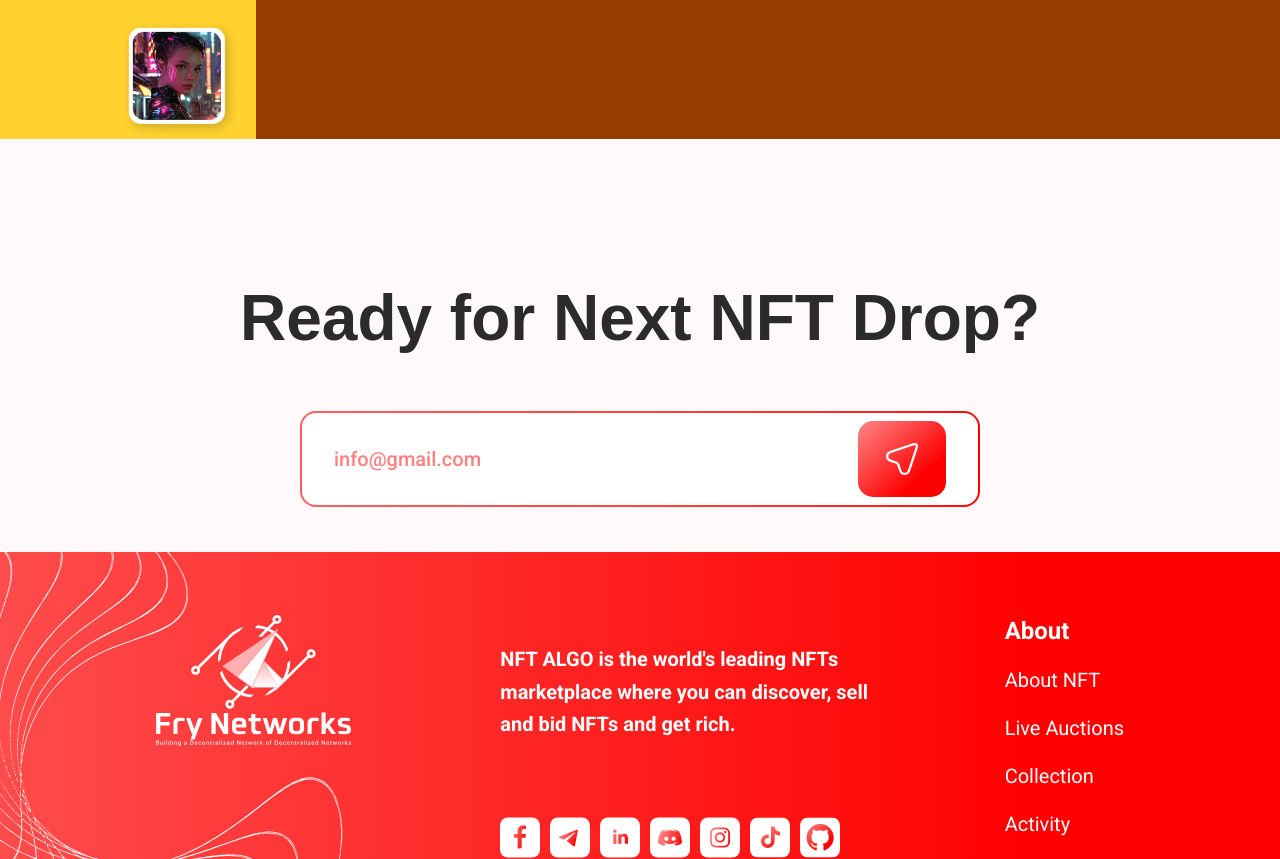
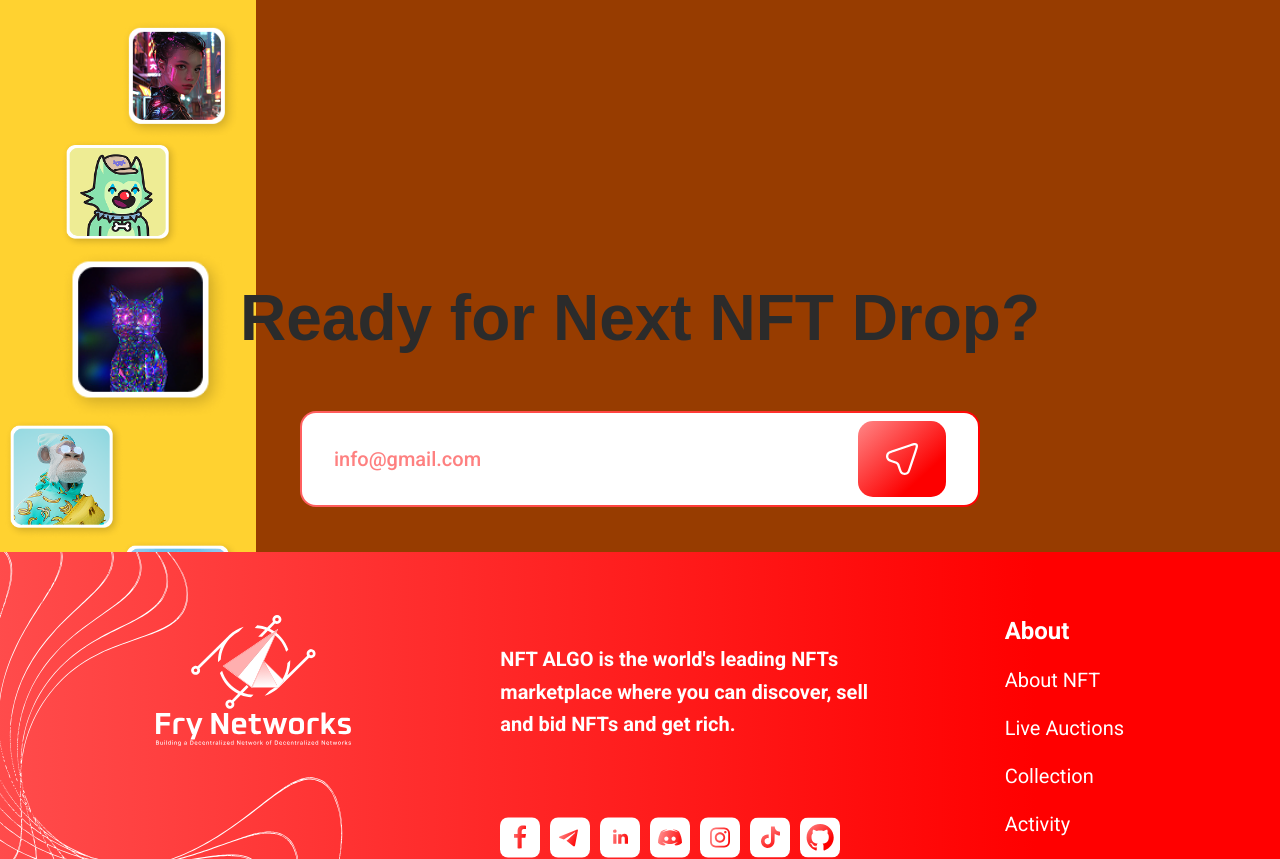
Before and after one commit to muznahrehman21/NFT, a React (Vite) app: page / in a window 1280 px wide. Shown: the part 6080-6939 px from the top of the page. Built offline with nearby package versions, Linux system fonts and the light colour scheme; a web font is replaced by a local one.

Commit message:
minor fixes

```diff
--- a/src/components/Imagination.jsx
+++ b/src/components/Imagination.jsx
@@ -7,12 +7,18 @@ function Imagination() {
         Turn Your Imagination Into Digital Asset
       </h1>
 
-      <div className="flex flex-col bg-amber-800 w-7xl">
+      <div className="bg-amber-800 w-7xl">
         <div className="flex flex-col gap-7 bg-amber-300 w-3xs">
           <img src="/im1.png" alt="" className="ml-15 w-[120px] h-[110px]" />
           <img src="/im2.png" alt="" className="ml-15 w-[170px] h-[170px]" />
           <img src="/im3.png" alt="" className="ml-1 w-[120px] h-[120px]" />
           <img src="/im4.png" alt="" className="ml-30 w-[120px] h-[120px]" />
+        </div>
+        <div className="gap-7 bg-amber-300 w-3xs">
+          <img src="/im5.png" alt="" className="ml-15 w-[120px] h-[110px]" />
+          <img src="/im6.png" alt="" className="ml-15 w-[170px] h-[170px]" />
+          <img src="/im7.png" alt="" className="ml-1 w-[120px] h-[120px]" />
+          <img src="/im8.png" alt="" className="ml-30 w-[120px] h-[120px]" />
         </div>
       </div>
     </div>
```
